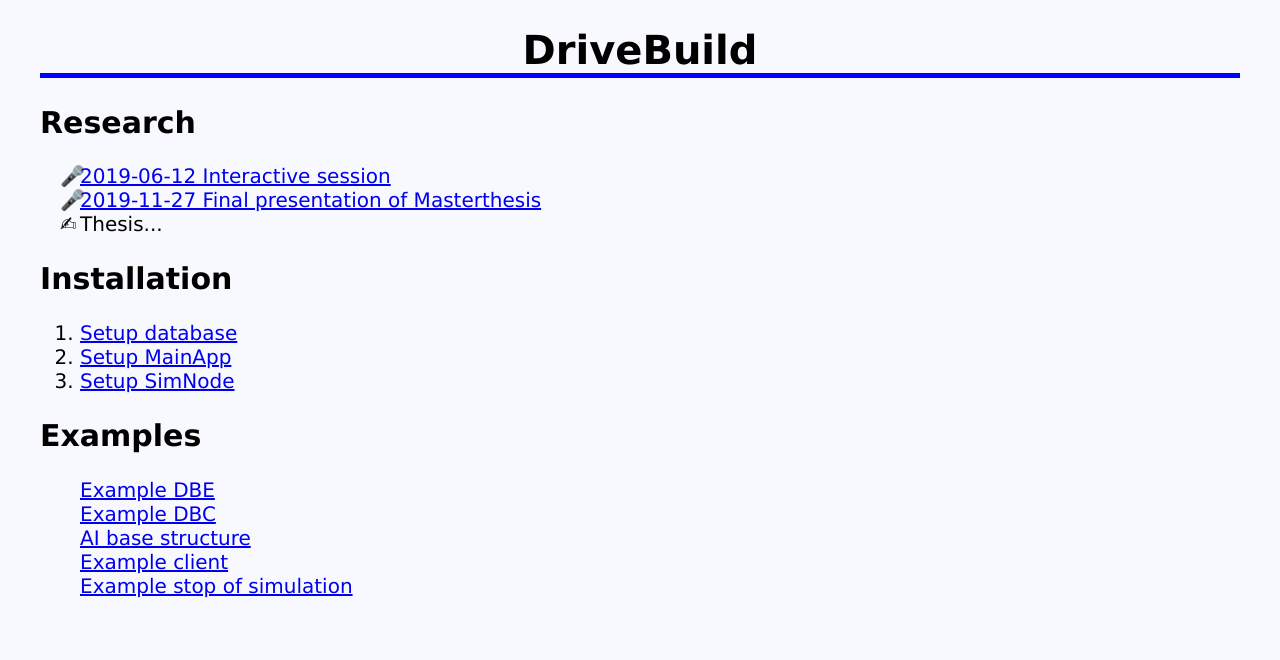
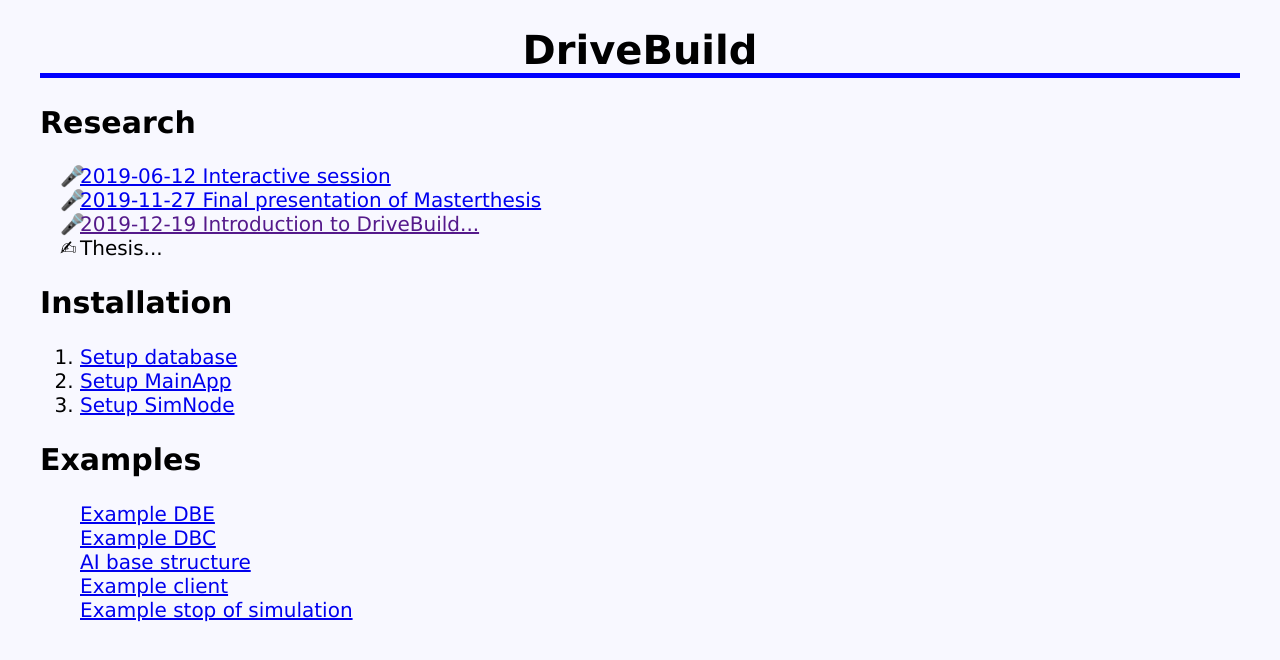
Before and after one commit to TrackerSB/DriveBuild, a plain HTML site: page docs/index.html in a window 1280 px wide. Drawn offline with Linux system fonts and the light colour scheme.

Commit message:
docs: Add stub for next presentation

```diff
--- a/docs/index.html
+++ b/docs/index.html
@@ -12,6 +12,7 @@
             <ul>
                 <li class="presentation"><a href="https://de.slideshare.net/StefanHuber34/drivebuild-automation-of-tests-in-the-field-of-autonomous-cars">2019-06-12 Interactive session</a></li>
                 <li class="presentation"><a href="https://de.slideshare.net/StefanHuber34/drivebuild-automation-of-simulationbased-testing-of-autonomous-vehicles-198763692">2019-11-27 Final presentation of Masterthesis</a></li>
+                <li class="presentation"><a href="">2019-12-19 Introduction to DriveBuild...</a></li>
                 <li class="work">Thesis...</li>
             </ul>
         </section>
```
